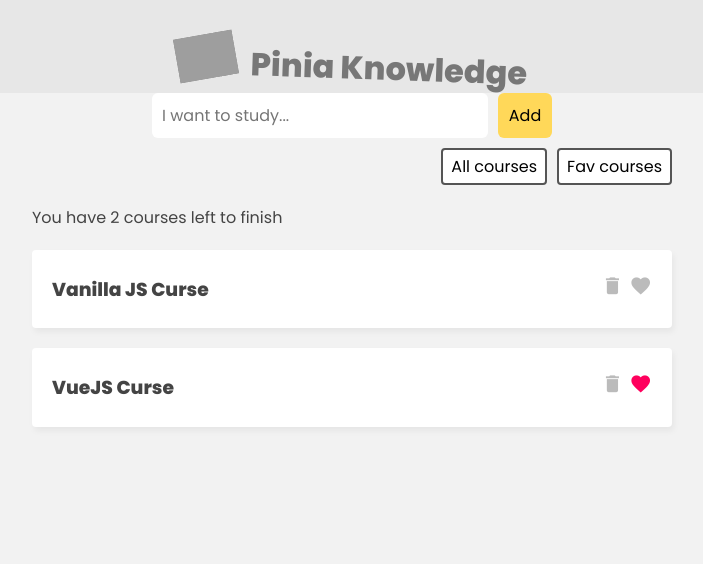
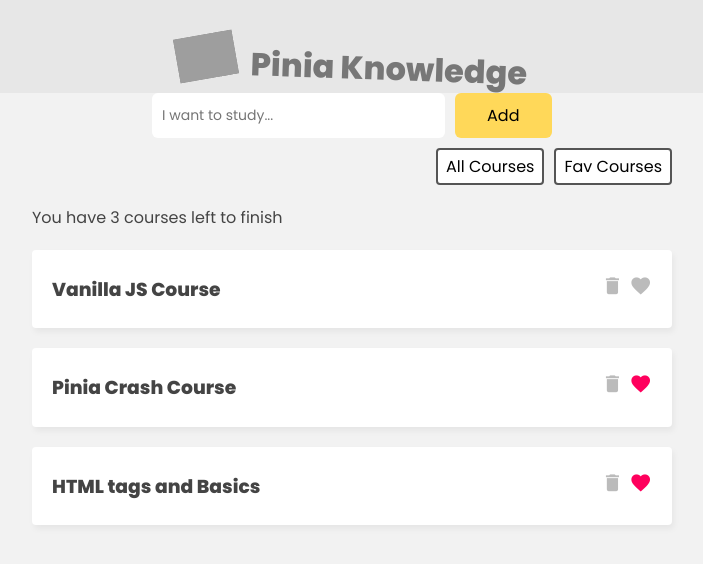
Before and after one commit to carlosperales95/frontend-knowledge, a Vue app: page / in a window 1280 px wide. Shown: the top 564 px of the page, without its empty margins (288-991 px from the left). Built offline with nearby package versions, Linux system fonts and the light colour scheme; data requests are answered from the project's data file; grey boxes are pictures that could not be loaded.

Commit message:
separated into components, still need router

```diff
--- /dev/null
+++ b/data/db.json
@@ -0,0 +1,25 @@
+{
+  "courses": [
+    {
+      "id": 1,
+      "title": "Vanilla JS Course",
+      "source": "udemy",
+      "isFav": false,
+      "duration": 40
+    },
+    {
+      "id": 3,
+      "title": "Pinia Crash Course",
+      "source": "youtube",
+      "isFav": true,
+      "duration": 40
+    },
+    {
+      "id": 4,
+      "title": "HTML tags and Basics",
+      "source": "youtube",
+      "isFav": true,
+      "duration": 40
+    }
+  ]
+}
--- a/package.json
+++ b/package.json
@@ -7,6 +7,7 @@
     "preview": "vite preview --port 4173"
   },
   "dependencies": {
+    "json-server": "^0.17.4",
     "pinia": "^2.1.7",
     "vue": "^3.2.37"
   },
--- a/src/App.vue
+++ b/src/App.vue
@@ -9,91 +9,62 @@
       <course-form></course-form>
     </div>
 
-    <nav class="filter">
-      <button
-        class="filter-button"
-        @click="filter = 'all'"
-      >
-        All courses
-      </button>
-      <button
-        class="filter-button"
-        @click="filter = 'favs'"
-      >
-        Fav courses
-      </button>
-    </nav>
+    <course-filter
+      :isLoading="isLoading"
+      :filter="filter"
+      :filters="filters"
+      @change-filter="changeFilter"
+    >
+      <div>
+        <div v-for="f in filters" :key="f.name">
+            <div v-if="filter === f.name">
+                <course-list
+                  :coursesCount="f.data.count"
+                  :courses="f.data.courses"
+                ></course-list>
+            </div>
+        </div>
+      </div>
+    </course-filter>
 
-    <div
-      v-if="filter === 'all'"
-      class="courses-list"
-    >
-      <p>You have {{ knowledgeStore.totalCount }} courses left to finish</p>
-      <course-details
-        v-for="course in knowledgeStore.courses"
-        :key="course.id"
-        :course="course"
-      ></course-details>
-    </div>
-    <div
-      v-if="filter === 'favs'"
-      class="courses-list"
-    >
-      <p>You have {{ knowledgeStore.favCount }} courses left to finish</p>
-      <course-details
-        v-for="course in knowledgeStore.favs"
-        :key="course.id"
-        :course="course"
-      ></course-details>
-    </div>
   </main>
 </template>
 
 <script>
+import { ref, reactive } from 'vue';
+import { storeToRefs } from 'pinia';
 import { useKnowledgeStore } from './stores/KnowledgeStore'
-import CourseDetails from './components/CourseDetails.vue';
-import { ref } from 'vue';
 import CourseForm from './components/CourseForm.vue';
+import CourseList from './components/CoursesList.vue';
+import CourseFilter from './components/CourseFilter.vue';
 
   export default {
     components: {
-        CourseDetails,
-        CourseForm
+        CourseForm,
+        CourseList,
+        CourseFilter
     },
     setup() {
-      const knowledgeStore = useKnowledgeStore();
+      const courseStore = useKnowledgeStore();
+      const { courses, isLoading, favs, totalCount, favCount } = storeToRefs(courseStore);
+      courseStore.getCourses();
+
       const filter = ref('all');
+      const filters = reactive([
+        {name: 'all', text: 'All Courses', data: {count: totalCount, courses: courses}},
+        {name: 'favs', text: 'Fav Courses', data: {count: favCount, courses: favs}}
+      ]);
+
+      const changeFilter = (value) => {
+        filter.value = value;
+      };
 
       return {
-        knowledgeStore,
-        filter
+        filter,
+        filters,
+        isLoading,
+        changeFilter
       };
     }
   }
 </script>
-
-<style scoped>
-.courses-list {
-  max-width: 640px;
-  margin: 20px auto;
-}
-
-
-.filter {
-  width: 640px;
-  margin: 10px auto;
-  text-align: right;
-}
-
-.filter-button {
-  display: inline-block;
-  margin-left: 10px;
-  background: #fff;
-  border: 2px solid #555;
-  border-radius: 4px;
-  padding: 4px 8px;
-  cursor: pointer;
-  font-size: 0.8;
-  font-size: 1em;
-}
-</style>
--- a/src/components/CourseDetails.vue
+++ b/src/components/CourseDetails.vue
@@ -4,29 +4,29 @@
         <div class="icons">
             <i
                 class="material-icons"
-                @click="knowledgeStore.deleteCourse(course.id)"
+                @click="courseStore.deleteCourse(course.id)"
             >delete</i>
             <i
                 class="material-icons"
                 :class="{active: course.isFav}"
-                @click="knowledgeStore.toggleFav(course.id)"
+                @click="courseStore.toggleFav(course.id)"
             >favorite</i>
         </div>
     </div>
 </template>
 
 <script>
-import { useKnowledgeStore } from '../stores/KnowledgeStore'
+import { useKnowledgeStore } from '../stores/KnowledgeStore';
 
 export default {
     props: ['course'],
     setup() {
-        const knowledgeStore = useKnowledgeStore();
+        const courseStore = useKnowledgeStore();
 
         return {
-            knowledgeStore
+            courseStore
         }
-    },
+    }
 }
 </script>
 
--- /dev/null
+++ b/src/components/CourseFilter.vue
@@ -0,0 +1,57 @@
+<template>
+    <nav class="filter">
+        <button
+            v-for="f in filters"
+            :key="f.name"
+            class="filter-button"
+            @click="$emit('change-filter', f.name)"
+        >
+            {{ f.text }}
+        </button>
+    </nav>
+
+    <div class="loading" v-if="isLoading">Loading courses...</div>
+    <slot v-else></slot>
+</template>
+
+<script>
+import CourseList from './CoursesList.vue';
+
+export default {
+    components: {
+        CourseList
+    },
+    props: ['isLoading', 'filter', 'filters'],
+    emits: ['change-filter']
+}
+</script>
+
+<style scoped>
+.filter {
+    width: 640px;
+    margin: 10px auto;
+    text-align: right;
+}
+
+.filter-button {
+    display: inline-block;
+    margin-left: 10px;
+    background: #fff;
+    border: 2px solid #555;
+    border-radius: 4px;
+    padding: 4px 8px;
+    cursor: pointer;
+    font-size: 0.8;
+    font-size: 1em;
+}
+
+.loading {
+    max-width: 640px;
+    border: 1px solid #ffd859;
+    background: #ffe9a0;
+    color: #3a3a3a;
+    padding: 5px 0;
+    text-align: center;
+    margin: 30px auto;
+}
+</style>
--- a/src/components/CourseForm.vue
+++ b/src/components/CourseForm.vue
@@ -10,27 +10,27 @@
 </template>
 
 <script>
+import { ref } from 'vue';
 import { useKnowledgeStore } from '../stores/KnowledgeStore';
-import { ref } from 'vue';
 
 export default {
     setup() {
         const courseStore = useKnowledgeStore();
+
         const newCourse = ref('');
 
         const handleSubmit = () => {
             if(newCourse.value.length < 0) return;
 
             courseStore.addCourse({
+                id: Math.floor(Math.random() * 10000),
                 title: newCourse.value,
+                source: 'youtube',
                 isFav: false,
-                source: 'null',
-                duration: '40',
-                id: Math.floor(Math.random() * 10000)
+                duration: '40'
             });
-
             newCourse.value = '';
-        }
+        };
 
         return {
             newCourse,
@@ -69,6 +69,6 @@
     padding: 10px;
     border-radius: 6px;
     color: #555;
-    font-size: 1em;
+    font-size: 14px;
 }
 </style>
--- /dev/null
+++ b/src/components/CoursesList.vue
@@ -0,0 +1,29 @@
+<template>
+    <div class="courses-list" >
+        <p>You have {{ coursesCount }} courses left to finish</p>
+        <course-details
+            v-for="course in courses"
+            :key="course.id"
+            :course="course"
+        ></course-details>
+    </div>
+</template>
+
+<script>
+import CourseDetails from './CourseDetails.vue';
+
+export default {
+    components: {
+        CourseDetails
+    },
+    props: ['coursesCount', 'courses'],
+}
+</script>
+
+<style scoped>
+.courses-list {
+    max-width: 640px;
+    margin: 20px auto;
+}
+
+</style>
--- a/src/stores/KnowledgeStore.js
+++ b/src/stores/KnowledgeStore.js
@@ -3,11 +3,9 @@
 
 export const useKnowledgeStore = defineStore('knowledgeStore', {
     state: () => ({
-        courses: [
-            {id: 1, title: 'Vanilla JS Curse', source: 'udemy', isFav: false, duration: '40'},
-            {id: 2, title: 'VueJS Curse', source: 'udemy', isFav: true, duration: '40'},
-        ],
-        name: 'Carlos'
+        name: 'Carlos',
+        courses: [],
+        isLoading: false
     }),
     getters: {
         favs: (state) => {
@@ -22,14 +20,40 @@
         }
     },
     actions: {
-        addCourse(course) {
+        async getCourses() {
+            this.isLoading = true;
+            const res = await fetch('http://localhost:3000/courses');
+            const data = await res.json();
+            this.courses = data;
+            this.isLoading = false;
+        },
+        async addCourse(course) {
+            const res = await fetch('http://localhost:3000/courses', {
+                method: 'POST',
+                headers: {'Content-Type': 'application/json'},
+                body: JSON.stringify(course)
+            });
+
+            if(res.error) console.log(res.error);
             this.courses.push(course);
         },
-        deleteCourse(id) {
+        async deleteCourse(id) {
+            const res = await fetch(`http://localhost:3000/courses/${id}`, {
+                method: 'DELETE'
+            });
+
+            if(res.error) console.log(res.error);
             this.courses = this.courses.filter(c => c.id !== id);
         },
-        toggleFav(id) {
+        async toggleFav(id) {
             const course = this.courses.find(c => c.id === id);
+            const res = await fetch(`http://localhost:3000/courses/${id}`, {
+                method: 'PATCH',
+                headers: {'Content-Type': 'application/json'},
+                body: JSON.stringify({isFav: !course.isFav})
+            });
+
+            if(res.error) console.log(res.error);
             course.isFav = !course.isFav;
         }
     }
```
Also changed, not shown: src/pages/ListPage.vue (added).
